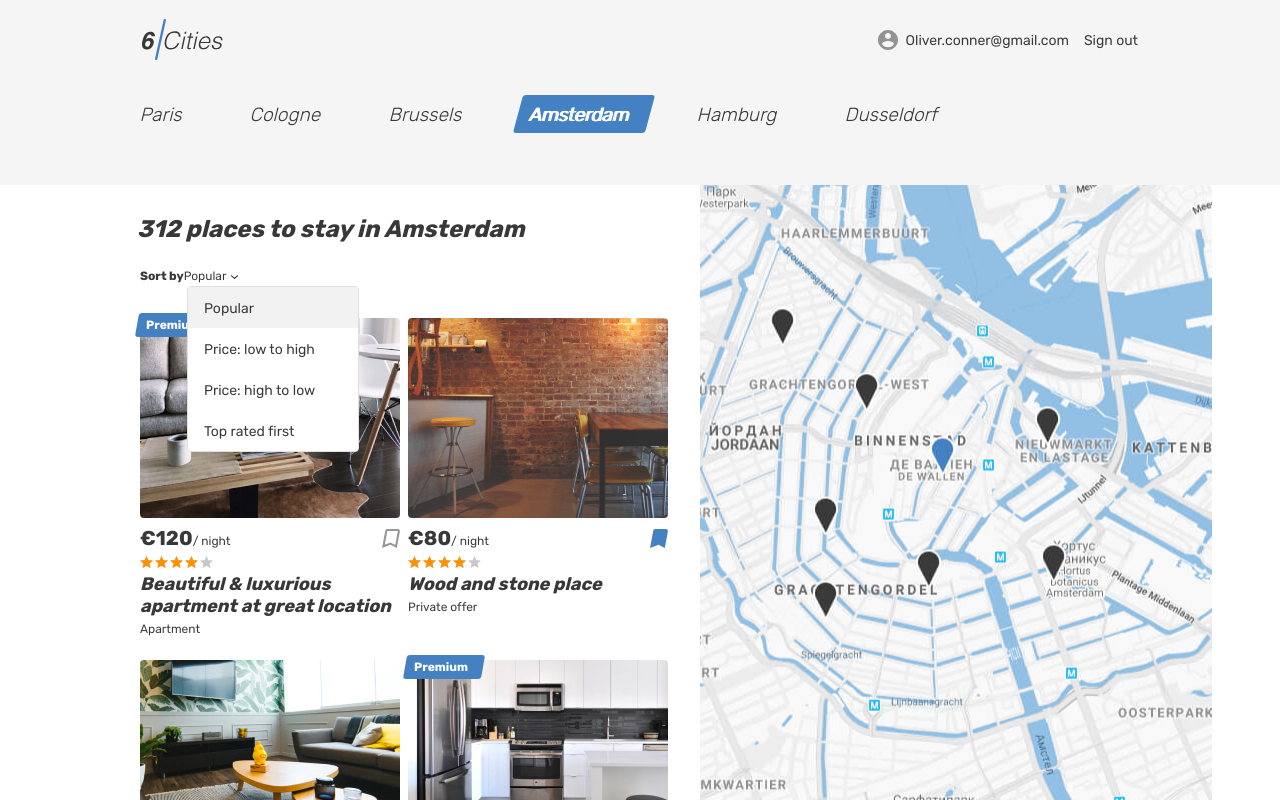
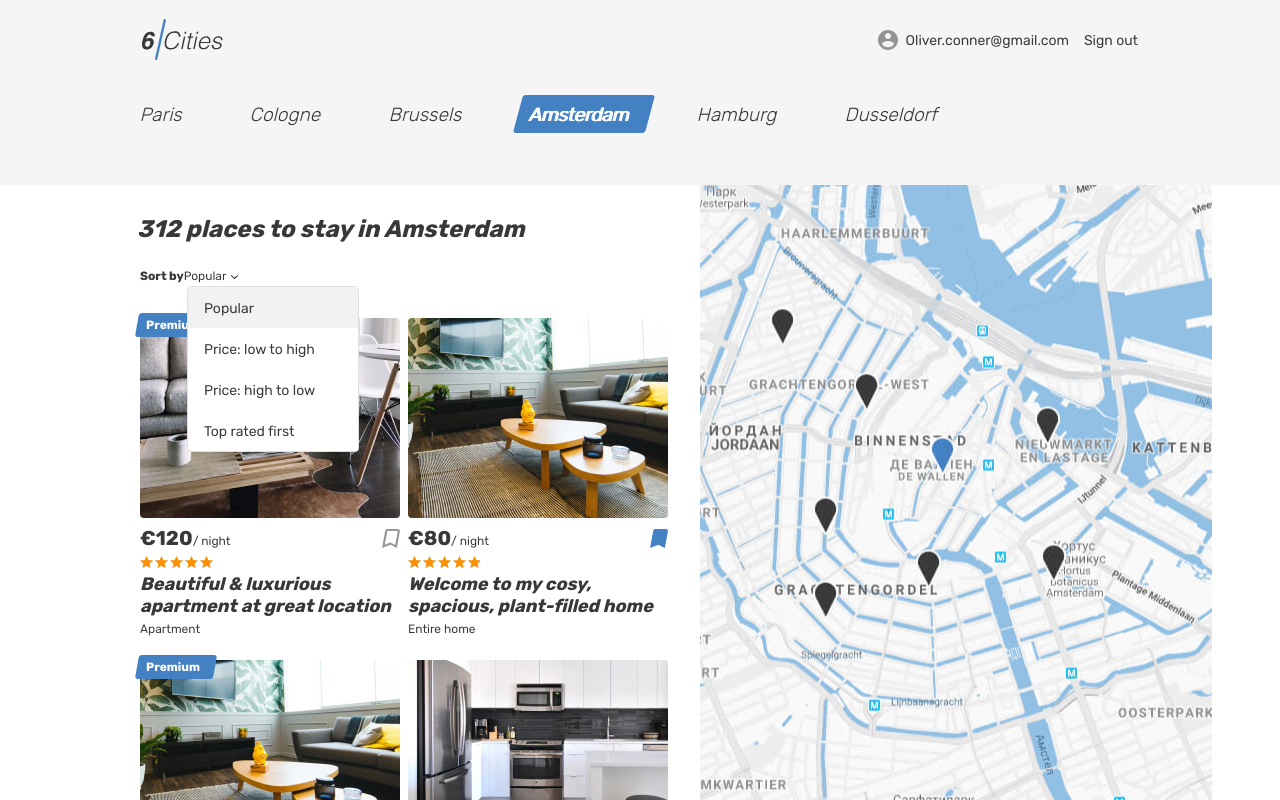
Before and after one commit to Romnasi/642191-six-cities-7, a React (Create React App) app in the folder project/: page / in a window 1280 px wide. Built offline with nearby package versions, Linux system fonts and the light colour scheme.

Commit message:
Добавляет компонент offer-list, рефакторит

```diff
--- a/project/src/components/place-card/place-card.jsx
+++ b/project/src/components/card/card.jsx
@@ -1,6 +1,10 @@
 import React from 'react';
-import PropTypes from 'prop-types';
+import {cardDataPropTypes} from '../../const';
 
+const Rating = {
+  MAX_STYLE_VALUE: 100,
+  MAX_DIGIT_VALUE: 5,
+};
 
 const ScreenClass = {
   ARTICLE: {
@@ -29,7 +33,8 @@ const Preview = {
 };
 
 
-function PlaceCard({cardType, name, type, price, previewImage, isPremium, isFavorite, rating}) {
+function Card({cardType, title, type, price, previewImage, isPremium, isFavorite, rating}) {
+  const convertedRating = Rating.MAX_STYLE_VALUE / Rating.MAX_DIGIT_VALUE * rating;
 
   return (
     <article className={`${ScreenClass.ARTICLE[cardType]} place-card`}>
@@ -63,14 +68,14 @@ function PlaceCard({cardType, name, type, price, previewImage, isPremium, isFavo
           <div className="place-card__stars rating__stars">
             <span
               style={{
-                width: `${rating}%`,
+                width: `${convertedRating}%`,
               }}
             />
             <span className="visually-hidden">Rating</span>
           </div>
         </div>
         <h2 className="place-card__name">
-          <a href="#">{name}</a>
+          <a href="#">{title}</a>
         </h2>
         <p className="place-card__type">{type}</p>
       </div>
@@ -79,16 +84,7 @@ function PlaceCard({cardType, name, type, price, previewImage, isPremium, isFavo
 }
 
 
-PlaceCard.propTypes = {
-  cardType: PropTypes.string.isRequired,
-  name: PropTypes.string.isRequired,
-  type: PropTypes.string.isRequired,
-  price: PropTypes.number.isRequired,
-  previewImage: PropTypes.string.isRequired,
-  isPremium: PropTypes.bool.isRequired,
-  isFavorite: PropTypes.bool.isRequired,
-  rating: PropTypes.number.isRequired,
-};
+Card.propTypes = cardDataPropTypes;
 
 
-export default PlaceCard;
+export default Card;
--- /dev/null
+++ b/project/src/components/offer-list/offer-list.jsx
@@ -0,0 +1,23 @@
+import React from 'react';
+import Card from '../card/card';
+import {cardDataPropTypes} from '../../const';
+
+
+// Позже заменим состоянием
+const currentCity = 'Amsterdam';
+
+function OfferList(props) {
+  const {cardData} = props;
+
+  return (
+    <div className="cities__places-list places__list tabs__content">
+      {cardData
+        .filter(({city: { name }}) => name === currentCity)
+        .map(({id, ...other}) => <Card key={id.toString()} cardType={'MAIN'} {...other} />)}
+    </div>
+  );
+}
+
+OfferList.propTypes = cardDataPropTypes;
+
+export default OfferList;
--- a/project/src/components/screens/main/main.jsx
+++ b/project/src/components/screens/main/main.jsx
@@ -1,10 +1,8 @@
 import React from 'react';
-import PlaceCard from '../../place-card/place-card';
-import PropTypes from 'prop-types';
 import Header from '../../header/header';
+import {cardDataPropTypes} from '../../../const';
+import OfferList from '../../offer-list/offer-list';
 
-// Позже заменим состоянием
-const currentCity = 'Amsterdam';
 
 function Main(props) {
   const {cardData} = props;
@@ -71,16 +69,7 @@ function Main(props) {
                   <li className="places__option" tabIndex="0">Top rated first</li>
                 </ul>
               </form>
-              <div className="cities__places-list places__list tabs__content">
-                {cardData
-                  .filter(({city: { name }}) => name === currentCity)
-                  .map((
-                    {
-                      id,
-                      ...other
-                    },
-                  ) => <PlaceCard key={id.toString()} cardType={'MAIN'} {...other} />)}
-              </div>
+              <OfferList cardData={cardData} />
             </section>
             <div className="cities__right-section">
               <section className="cities__map map"/>
@@ -93,21 +82,6 @@ function Main(props) {
   );
 }
 
-Main.propTypes = {
-  cardData: PropTypes.arrayOf(
-    PropTypes.shape({
-      city: PropTypes.shape({
-        name: PropTypes.string.isRequired,
-      }),
-      id: PropTypes.number.isRequired,
-      name: PropTypes.string.isRequired,
-      type: PropTypes.string.isRequired,
-      price: PropTypes.number.isRequired,
-      previewImage: PropTypes.string.isRequired,
-      isPremium: PropTypes.bool.isRequired,
-      isFavorite: PropTypes.bool.isRequired,
-    }),
-  ),
-};
+Main.propTypes = cardDataPropTypes;
 
 export default Main;
--- a/project/src/components/screens/offer/offer.jsx
+++ b/project/src/components/screens/offer/offer.jsx
@@ -1,7 +1,7 @@
 import React from 'react';
-import PropTypes from 'prop-types';
 import Header from '../../header/header';
-import PlaceCard from '../../place-card/place-card';
+import Card from '../../card/card';
+import {cardDataPropTypes} from '../../../const';
 
 
 function Offer(props) {
@@ -229,7 +229,7 @@ function Offer(props) {
                     id,
                     ...other
                   },
-                ) => <PlaceCard key={id.toString()} cardType={'OFFER'} {...other} />)}
+                ) => <Card key={id.toString()} cardType={'OFFER'} {...other} />)}
             </div>
           </section>
         </div>
@@ -238,22 +238,6 @@ function Offer(props) {
   );
 }
 
-Offer.propTypes = {
-  cardData: PropTypes.arrayOf(
-    PropTypes.shape({
-      city: PropTypes.shape({
-        name: PropTypes.string.isRequired,
-      }),
-      id: PropTypes.number.isRequired,
-      name: PropTypes.string.isRequired,
-      type: PropTypes.string.isRequired,
-      price: PropTypes.number.isRequired,
-      previewImage: PropTypes.string.isRequired,
-      isPremium: PropTypes.bool.isRequired,
-      isFavorite: PropTypes.bool.isRequired,
-    }),
-  ),
-};
-
+Offer.propTypes = cardDataPropTypes;
 
 export default Offer;
--- a/project/src/mocks/offer.js
+++ b/project/src/mocks/offer.js
@@ -1,80 +1,172 @@
 export const offers = [
   {
+    bedrooms: 4,
     city: {
+      location: {
+        latitude: 52.370216,
+        longitude: 4.895168,
+        zoom: 10,
+      },
       name: 'Amsterdam',
     },
+    description: 'A quiet cozy and picturesque that hides behind a a river by the unique lightness of Amsterdam.',
+    goods: ['Heating', 'Kitchen', 'Cable TV', 'Washing machine', 'Coffee machine', 'Dishwasher'],
+    host: {
+      avatarUrl: 'avatar-angelina.jpg',
+      id: 3,
+      isPro: true,
+      name: 'Angelina',
+    },
     id: 1,
-    name: 'Beautiful & luxurious apartment at great location',
+    images: ['img/1.png', 'img/2.png'],
+    isFavorite: false,
+    isPremium: true,
+    location: {
+      latitude: 52.35514938496378,
+      longitude: 4.673877537499948,
+      zoom: 8,
+    },
+    maxAdults: 4,
+    previewImage: 'apartment-01.jpg',
+    price: 120,
+    rating: 80,
+    title: 'Beautiful & luxurious apartment at great location',
     type: 'Apartment',
-    price: 120,
-    previewImage: 'apartment-01.jpg',
-    isPremium: true,
-    isFavorite: false,
-    rating: 80,
   },
   {
+    bedrooms: 1,
     city: {
+      location: {
+        latitude: 52.370216,
+        longitude: 4.895168,
+        zoom: 10,
+      },
       name: 'Amsterdam',
     },
+    description: 'I live on a lovely street that is a 15-min bike- or tram ride into the heart of Amsterdam, local shops and cafes within short walking distance, the serene Westerpark just around the corner',
+    goods: ['Heating', 'Kitchen', 'Cable TV', 'Patio or balcony', 'Coffee machine', 'Hair dryer'],
+    host: {
+      avatarUrl: 'avatar-angelina.jpg',
+      id: 4,
+      isPro: true,
+      name: 'Iris',
+    },
     id: 2,
-    name: 'Wood and stone place',
-    type: 'Private offer',
+    images: ['img/1.png', 'img/2.png'],
+    isFavorite: true,
+    isPremium: false,
+    location: {
+      latitude: 52.35514938496378,
+      longitude: 4.673877537499948,
+      zoom: 8,
+    },
+    maxAdults: 2,
+    previewImage: 'apartment-02.jpg',
     price: 80,
-    previewImage: 'room.jpg',
-    isPremium: false,
-    isFavorite: true,
-    rating: 80,
+    rating: 4.9,
+    title: 'Welcome to my cosy, spacious, plant-filled home',
+    type: 'Entire home',
   },
   {
+    bedrooms: 1,
     city: {
+      location: {
+        latitude: 52.370216,
+        longitude: 4.895168,
+        zoom: 10,
+      },
       name: 'Amsterdam',
     },
+    description: 'This small but cosy studio offers all amenities you need for a stay in Amsterdam! It\'s located in the heart of the famous Jordaan district, in the old city center and within the most beautiful area of the canal belt.',
+    goods: ['Waterfront', 'Kitchen', 'Microwave', 'Patio or balcony', 'Coffee machine', 'Wifi'],
+    host: {
+      avatarUrl: 'avatar-angelina.jpg',
+      id: 5,
+      isPro: false,
+      name: 'Elisabeth',
+    },
     id: 3,
-    name: 'Canal View Prinsengracht',
-    type: 'Apartment',
-    price: 132,
+    images: ['img/1.png', 'img/2.png'],
+    isFavorite: false,
+    isPremium: true,
+    location: {
+      latitude: 52.35514938496378,
+      longitude: 4.673877537499948,
+      zoom: 8,
+    },
+    maxAdults: 4,
     previewImage: 'apartment-02.jpg',
-    isPremium: false,
-    isFavorite: false,
-    rating: 80,
+    price: 150,
+    rating: 4.6,
+    title: 'Private room in guest suite hosted by Elisabeth',
+    type: 'Studio',
   },
   {
+    bedrooms: 2,
     city: {
+      location: {
+        latitude: 52.370216,
+        longitude: 4.895168,
+        zoom: 10,
+      },
       name: 'Amsterdam',
     },
+    description: 'Beautiful and characteristic 1-room B&B studio with private bathroom, toilet and kitchenette on the second floor of an old Dutch building (1886) in vibrant neighbourhood De Pijp, central Amsterdam.',
+    goods: ['Dedicated workspace', 'Refrigerator', 'Cable TV', 'Patio or balcony', 'Coffee machine', 'Microwave'],
+    host: {
+      avatarUrl: 'avatar-max.jpg',
+      id: 4,
+      isPro: true,
+      name: 'Patrick',
+    },
     id: 4,
-    name: 'Nice, cozy, warm big bed apartment',
-    type: 'Apartment',
-    price: 180,
+    images: ['img/1.png', 'img/2.png'],
+    isFavorite: true,
+    isPremium: false,
+    location: {
+      latitude: 52.35514938496378,
+      longitude: 4.673877537499948,
+      zoom: 8,
+    },
+    maxAdults: 5,
     previewImage: 'apartment-03.jpg',
-    isPremium: true,
-    isFavorite: false,
-    rating: 100,
+    price: 230,
+    rating: 4.4,
+    title: 'Private room in condominium hosted by Patrick',
+    type: 'Entire home',
   },
   {
+    bedrooms: 4,
     city: {
-      name: 'Amsterdam',
+      location: {
+        latitude: 52.370216,
+        longitude: 4.895168,
+        zoom: 10,
+      },
+      name: 'Rotterdam',
+    },
+    description: 'Very bright apartment located on the Da Costakade canal with amazing views. The apartment is located between the Jordaan and Oud-West, and has all you need.',
+    goods: ['TV', 'Wifi', 'Washer', 'Patio or balcony', 'Waterfront'],
+    host: {
+      avatarUrl: 'avatar-max.jpg',
+      id: 14,
+      isPro: true,
+      name: 'Caspar',
     },
     id: 5,
-    name: 'Wood and stone place',
-    type: 'Private offer',
-    price: 80,
-    previewImage: 'room.jpg',
-    isPremium: false,
+    images: ['img/1.png', 'img/2.png'],
     isFavorite: true,
-    rating: 80,
-  },
-  {
-    city: {
-      name: 'Cologne',
+    isPremium: true,
+    location: {
+      latitude: 52.35514938496378,
+      longitude: 4.673877537499948,
+      zoom: 8,
     },
-    id: 5,
-    name: 'White castle',
-    type: 'Apartment',
-    price: 180,
-    previewImage: 'apartment-small-04.jpg',
-    isPremium: true,
-    isFavorite: true,
-    rating: 100,
+    maxAdults: 5,
+    previewImage: 'apartment-03.jpg',
+    price: 140,
+    rating: 4.4,
+    title: 'Entire apartment hosted',
+    type: 'Entire home',
   },
 ];
```
Also changed, not shown: project/src/components/app/app.jsx (+2 -15 lines), project/src/components/screens/favorites/favorites.jsx (+4 -16 lines), project/src/const.js (+43 -2 lines).
